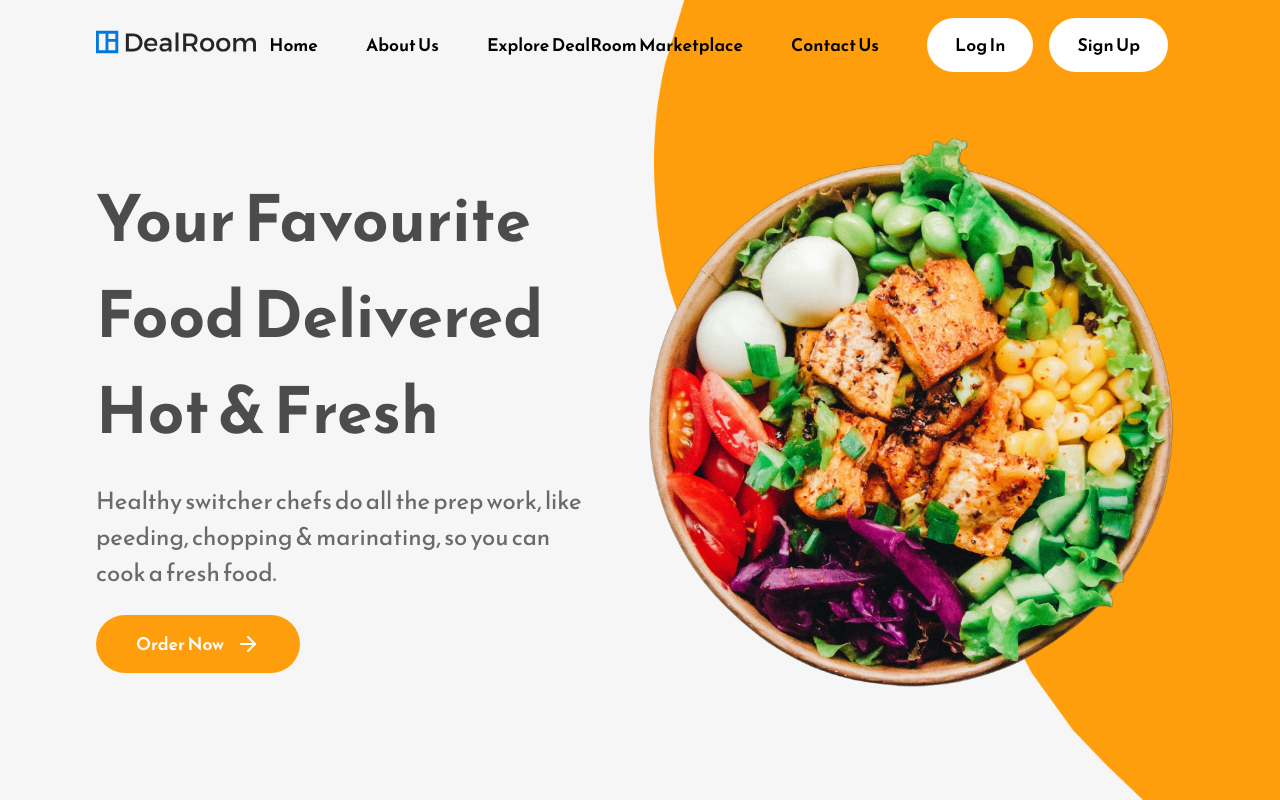
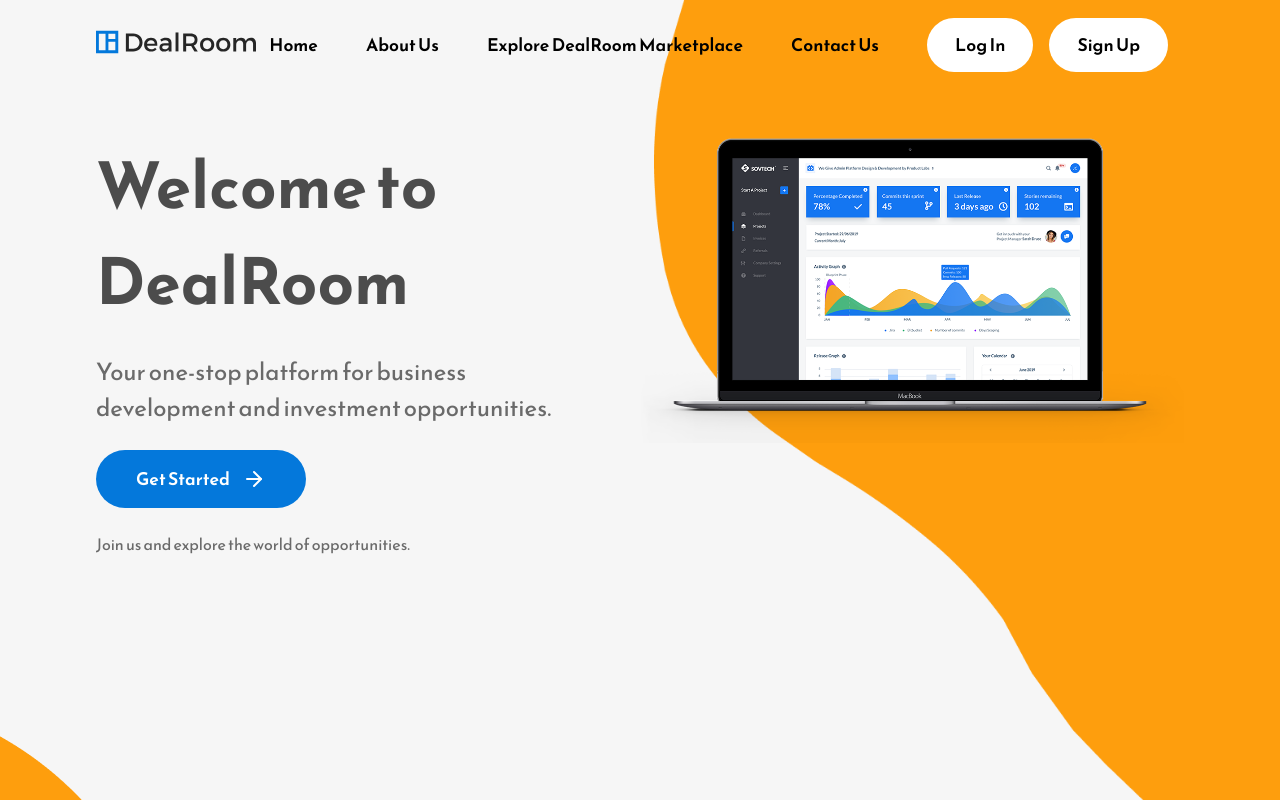
Before and after one commit to Cliff-Ezra/DealRoom-SPA, a React (Create React App) app: page / in a window 1280 px wide. Shown: the top 800 px of the page. Built offline with nearby package versions, Linux system fonts and the light colour scheme.

Commit message:
`feat:` home page

```diff
--- a/src/App.css
+++ b/src/App.css
@@ -96,9 +96,15 @@ nav {
   color: #6a6a6a;
   margin: 1.5rem 0rem;
 }
+.primary-text2 {
+  font-size: clamp(0.8rem, 2vw, 1rem);
+  max-width: 500px;
+  color: #6a6a6a;
+  margin: 1.5rem 0rem;
+}
 .secondary-button {
   padding: 1rem 2.5rem;
-  background-color: #fe9e0d;
+  background-color: #0478db;
   outline: none;
   border: none;
   border-radius: 5rem;
--- a/src/Components/Home.js
+++ b/src/Components/Home.js
@@ -1,6 +1,6 @@
 import React from "react";
 import BannerBackground from "../Assets/home-banner-background.png";
-import BannerImage from "../Assets/home-banner-image.png";
+import BannerImage from "../Assets/laptop-banner-image.png";
 import Navbar from "./Navbar";
 import { FiArrowRight } from "react-icons/fi";
 
@@ -13,16 +13,17 @@ const Home = () => {
           <img src={BannerBackground} alt="" />
         </div>
         <div className="home-text-section">
-          <h1 className="primary-heading">
-            Your Favourite Food Delivered Hot & Fresh
-          </h1>
+          <h1 className="primary-heading">Welcome to DealRoom</h1>
           <p className="primary-text">
-            Healthy switcher chefs do all the prep work, like peeding, chopping
-            & marinating, so you can cook a fresh food.
+            Your one-stop platform for business development and investment
+            opportunities.
           </p>
           <button className="secondary-button">
-            Order Now <FiArrowRight />{" "}
+            Get Started <FiArrowRight />{" "}
           </button>
+          <p className="primary-text2">
+            Join us and explore the world of opportunities.
+          </p>
         </div>
         <div className="home-image-section">
           <img src={BannerImage} alt="" />
```
Also changed, not shown: src/Assets/home-banner-image.png (deleted), src/Assets/laptop-banner-image.png (added).
